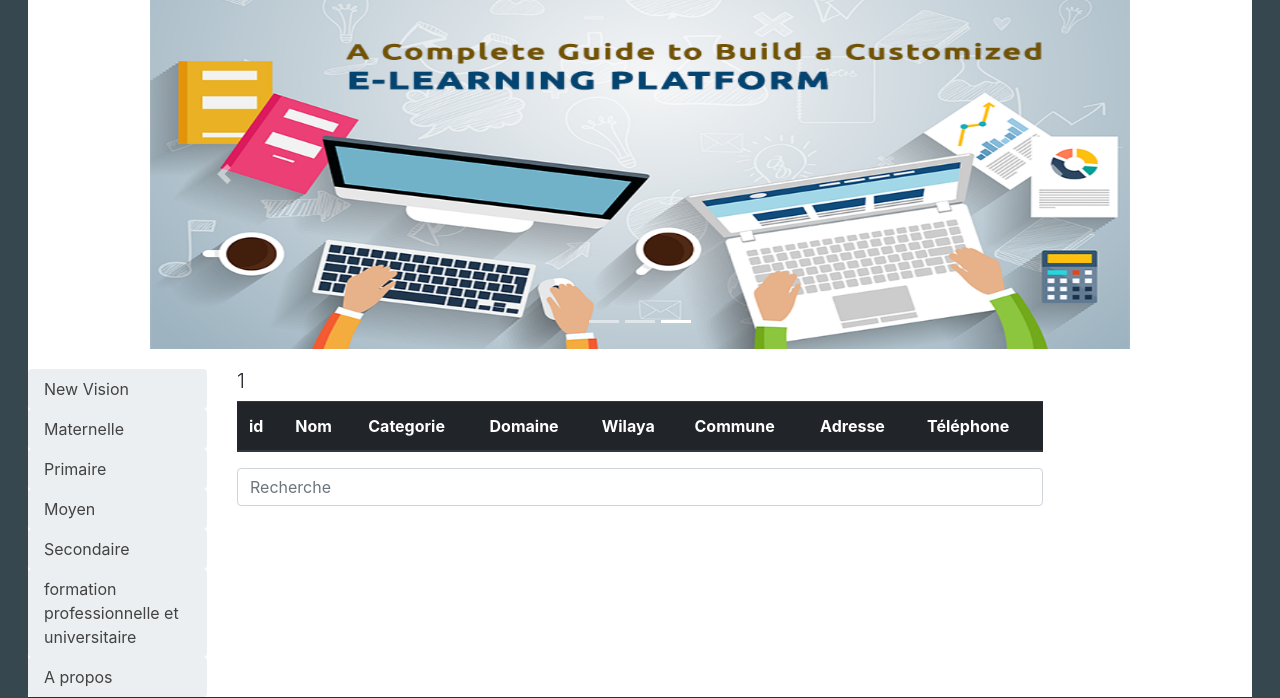
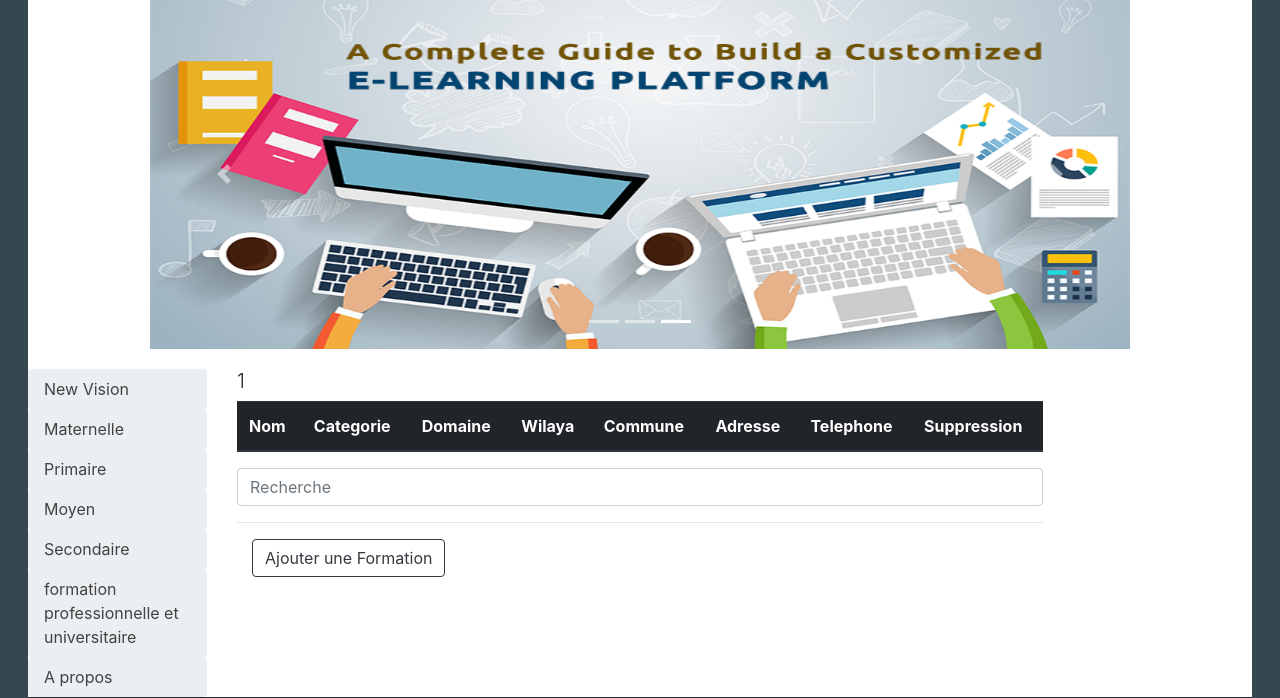
Before and after one commit to yacinebenkaidali/CoursesSchool, a PHP site: page /Catagorie.php?page_name=1 in a window 1280 px wide. Shown: the part 109-807 px from the top of the page. Run offline with PHP 8.4, Linux system fonts and the light colour scheme; the visitor is signed in with stand-in values (Sample User, id 1); data comes from the database, SQL or seed files in the repository; lists and menus that the app fills with data are empty; some web fonts are replaced.

Commit message:
CRUD added still modify

```diff
--- a/Controller/Datasrc.php
+++ b/Controller/Datasrc.php
@@ -19,7 +19,7 @@ class DataSrc
     }
 
 
-    function findformation($categorie,$order)
+    function findformation($categorie,$order,$role)
     {
 
 
@@ -37,17 +37,18 @@ class DataSrc
         }
            $i=0 ;$table=null;
            while ($i<sizeof($row)) {
-               $categorie =new  Formation($row[$i][0],$row[$i][1],$row[$i][2],$row[$i][3],$row[$i][4],$row[$i][5],$row[$i][6],$row[$i][7]);
+               $formation =new  Formation($row[$i][0],$row[$i][1],$row[$i][2],$row[$i][3],$row[$i][4],$row[$i][5],$row[$i][6],$row[$i][7]);
                $table.= "<tr class=\"item\"   >
-                        <td  scope=\"row\">{$categorie->getIdFormation()}</td>
-                        <td>{$categorie->getNom()}</td>
-                        <td>{$categorie->getCategorie()}</td>
-                        <td>{$categorie->getDomaine()}</td>
-                        <td>{$categorie->getWilaya()}</td>
-                        <td>{$categorie->getCommune()}</td>
-                        <td>{$categorie->getWilaya()}</td>
-                        <td>{$categorie->getTéléphones()}</td>
+                        <td>{$formation->getNom()}</td>
+                        <td>{$formation->getCategorie()}</td>
+                        <td>{$formation->getDomaine()}</td>
+                        <td>{$formation->getWilaya()}</td>
+                        <td>{$formation->getCommune()}</td>
+                        <td>{$formation->getAdresse()}</td>
+                        <td>{$formation->getTéléphones()}</td>";
+               if ($role=='admin') $table .="<td><a class='btn btn-danger' href='../Controller/Delete.php?id=" . $formation->getIdFormation() . "&page_name=" . $categorie . "'>Supprimer</a></td>
                         </tr>";
+               else $table.='</tr>';
                $i++;
            }
            echo $table;
@@ -87,10 +88,12 @@ class DataSrc
         }
         $user = null;
         if ($row) {
-            $user = new User($row["id_user"], $row["username"], $row["password"]);
+            $user = new User($row["id_user"], $row["username"], $row["password"],$row["role"]);
             $_SESSION["admin_id"] = $user->getIdUser();
             $_SESSION["username"] = $user->getUsername();
-            $location = "../View/CommentsPage.php";
+            $_SESSION["role"]=$user->getRole();
+//            if ($user->getRole()=='admin') $location ="../View/index.php" ;else
+             $location = "../View/CommentsPage.php";
             header("Location: {$location}");
             exit;
         } else {
--- a/Controller/insertComment.php
+++ b/Controller/insertComment.php
@@ -5,7 +5,8 @@
  * Date: 13-Jan-19
  * Time: 20:41
  */
-
+if ($_REQUEST)
+{
     $conn =mysqli_connect("localhost", "root", "", "projettdw");
     error_reporting(E_ALL && ~E_NOTICE);
     $user_id =$_POST["user_id"];
@@ -14,4 +15,6 @@
     $stmt = $conn->prepare("INSERT INTO comments (`id_user`,`comment`,`comment_date`) VALUES (?,?,CURDATE())");
     $stmt->bind_param("is", $user_id, $user_comment);
     $stmt->execute();
+    $stmt->close();
     $conn->close();
+}
--- a/Controller/script.js
+++ b/Controller/script.js
@@ -42,4 +42,42 @@ $(document).ready(function () {
                 });
         }
     });
+
+
+    $("#addFormation").click(function () {
+        let nom =document.getElementById("addNom");
+        let wilaya =document.getElementById("addWilaya");
+        let commune =document.getElementById("addCommune");
+        let Adr =document.getElementById("addAdr");
+        let Tel =document.getElementById("addTel");
+        let domaine =document.getElementById("addDomaine");
+        let Categorie = document.getElementById("categories");
+        let CategorieSelected = Categorie.options[Categorie.selectedIndex].value;
+
+        if(nom.length == 0) {
+            alert('vous devez insérer les infos necessaires');
+        }else {
+            $.ajax(
+                {
+                    url: '../Controller/insertFormation.php',
+                    type: 'POST',
+                    data: {
+                        'nom': nom.value,
+                        'wilaya': wilaya.value,
+                        'commune':commune.value,
+                        'domaine':domaine.value,
+                        'Adr':Adr.value,
+                        'Tel':Tel.value,
+                        'cat':CategorieSelected
+                    },
+                    success: function (data) {
+                        console.log(data);
+                        //window.location.replace("../View/index.php");
+                    },
+                    error: function(jqXHR, textStatus, errorThrown) {
+                        console.log(textStatus, errorThrown);
+                    }
+                });
+        }
+    });
 });
--- a/Model/User.php
+++ b/Model/User.php
@@ -11,18 +11,40 @@ class user
     private $id_user ;
     private $username;
     private $password;
+    private $role;
 
     /**
      * user constructor.
+     * @param $id_user
      * @param $username
      * @param $password
+     * @param $role
      */
-    public function __construct($id_user, $username, $password)
+
+    public function __construct($id_user, $username, $password,$role)
     {
         $this->id_user =$id_user;
         $this->username = $username;
+        $this->role=$role;
         $this->password = $password;
     }
+
+    /**
+     * @return mixed
+     */
+    public function getRole()
+    {
+        return $this->role;
+    }
+
+    /**
+     * @param mixed $role
+     */
+    public function setRole($role)
+    {
+        $this->role = $role;
+    }
+
 
     /**
      * @return mixed
--- a/View/Catagorie.php
+++ b/View/Catagorie.php
@@ -8,15 +8,15 @@
 $page_name = $_GET['page_name'];
 require("../Controller/Datasrc.php");
 $datasrc = new DataSrc();
-
+session_start();
+$role =null;
 ?>
 <!DOCTYPE html>
 <html>
 
 <head>
     <meta charset="utf-8">
-    <meta name="viewport" content="width=device-w
-                idth, initial-scale=1.0">
+    <meta name="viewport" content="width=device-width, initial-scale=1.0">
     <title>TDW</title>
     <link rel="stylesheet" href="../assets/bootstrap/css/bootstrap.min.css">
     <link rel="stylesheet" href="../assets/fonts/ionicons.min.css">
@@ -95,7 +95,6 @@ $datasrc = new DataSrc();
                 <table class="table table-striped table-dark" id="myTabel">
                     <thead>
                     <tr>
-                        <th scope="col">id</th>
                         <th scope="col" id="nom">Nom</th>
                         <th scope="col">Categorie</th>
                         <th scope="col">Domaine</th>
@@ -103,14 +102,83 @@ $datasrc = new DataSrc();
                         ">Wilaya</th>
                         <th scope="col" id="commune">Commune</th>
                         <th scope="col">Adresse</th>
-                        <th scope="col">Téléphone</th>
+                        <th scope="col">Telephone</th>
+                        <?php if($_SESSION['role']=='admin') {echo "<th scope=\"col\">Suppression</th>" ; $role='admin';}?>
                     </tr>
                     </thead>
                     <tbody id="tableBody">
-                        <?php $datasrc->findformation($page_name, "nom_formation") ?>
+                        <?php $datasrc->findformation($page_name, "nom_formation",$role) ?>
                     </tbody>
                 </table>
                 <input class="form-control" id="filterInput" placeholder="Recherche" >
+                <hr>
+                <div class="col-md-2">
+                    <?php if($_SESSION['role']=='admin') {echo "<button  class=\"btn btn-outline-dark \" type='button'  data-toggle=\"modal\" data-target=\"#Add_Modify\" >Ajouter une Formation</button>"; } ?>
+
+                </div>
+            </div>
+
+        </div>
+        <div class="modal fade" id="Add_Modify" role="dialog">
+            <div class="modal-dialog">
+
+                <!-- Modal content-->
+                <div class="modal-content">
+                    <div class="modal-header">
+                        <h4 class="modal-title">Ajouter une formation</h4>
+                        <button type="button" class="close" data-dismiss="modal">&times;</button>
+                    </div>
+                    <div class="modal-body">
+                        <form>
+                            <div class="form-row">
+                                <div class="col-md-4 mb-3">
+                                    <label for="addNom">Nom de l'école</label>
+                                    <input type="text" class="form-control " id="addNom"   required>
+                                </div>
+                                <div class="col-md-4 mb-3">
+                                    <label for="addWilaya">Wilaya</label>
+                                    <input type="text" class="form-control" id="addWilaya"  required>
+                                </div>
+                                <div class="col-md-4 mb-3">
+                                    <label for="addCommune">Commune</label>
+                                    <input type="text" class="form-control" id="addCommune"   required>
+                                </div>
+                                <div class="col-md-4 mb-3">
+                                    <label for="addDomaine">Domaine</label>
+                                    <input type="text" class="form-control" id="addDomaine"   required>
+                                </div>
+                            </div>
+                            <div class="form-row">
+                                <div class="col-md-4 mb-3">
+                                    <label for="addAdr">Address</label>
+                                    <input type="text" class="form-control" id="addAdr"   required>
+                                </div>
+                                <div class="col-md-4 mb-3">
+                                    <label for="addTel">Telephone</label>
+                                    <input type="text" class="form-control" id="addTel"   required>
+                                </div>
+                            </div>
+                            <div class="form-group">
+                                <div class="input-group mb-3">
+                                    <div class="input-group-prepend">
+                                        <label class="input-group-text" for="inputGroupSelect01">Categorie</label>
+                                    </div>
+                                    <select class="custom-select" id="categories">
+                                        <option disabled>Choisir</option>
+                                        <option value="universitaire">universitaire</option>
+                                        <option value="professionnelles">professionnelles</option>
+                                        <option value="secondaires">secondaires</option>
+                                        <option value="moyennes">moyennes</option>
+                                        <option value="primaires">primaires</option>
+                                        <option value="maternelles">maternelles</option>
+                                    </select>
+                                </div>
+                            </div>
+                            <button class="btn btn-primary" type="button" id="addFormation">Ajouter</button>
+                        </form>
+                    </div>
+                </div>
+
             </div>
         </div>
     </div>
```
Also changed, not shown: Controller/Delete.php (added, +20 -0 lines), Controller/insertFormation.php (added, +29 -0 lines), script.sql (+10 -8 lines).
